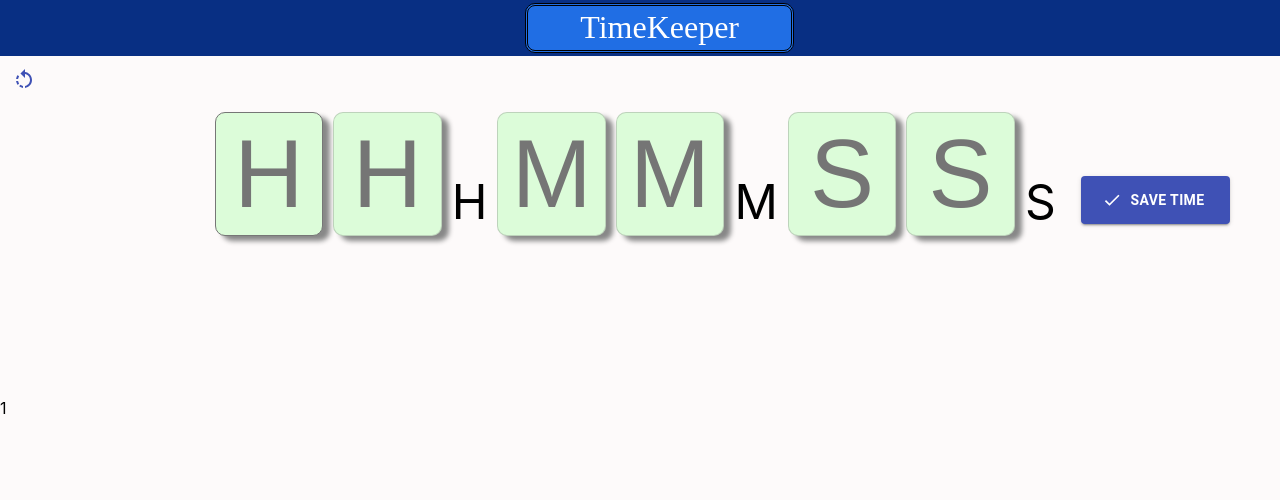
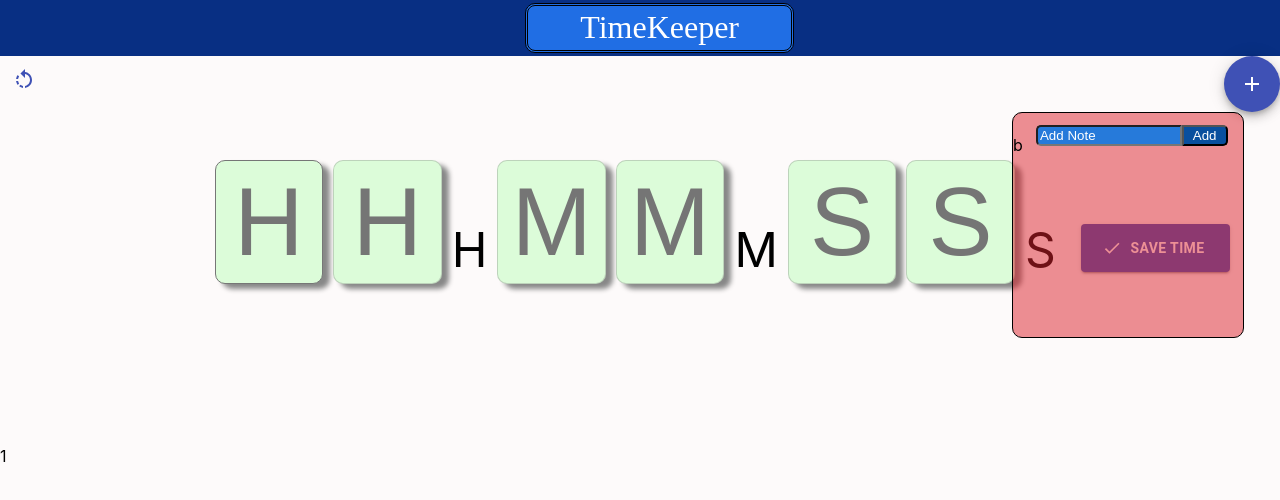
Before and after one commit to rupamswain1/timeKeeper, a React (Create React App) app in the folder timekeeper-frontend/: page / in a window 1280 px wide. Shown: the top 500 px of the page. Built offline with nearby package versions, Linux system fonts and the light colour scheme.

Commit message:
note containee

```diff
--- /dev/null
+++ b/timekeeper-frontend/src/components/notesContainer/NotesContainer.component.jsx
@@ -0,0 +1,16 @@
+import React from 'react';
+import './NotesContainer.style.scss';
+
+const NotesContainer=()=>{
+    return(
+        <div className='notesContanerMain'>
+            <div className='notesInput'>
+                <input type='text' placeholder='Add Note' className='noteInputs'></input>
+                <button className='addNoteBtn'>Add</button>
+            </div>
+            <div className='notesCollection'>b</div>
+        </div>
+    )
+}
+
+export default NotesContainer;
--- /dev/null
+++ b/timekeeper-frontend/src/components/notesContainer/NotesContainer.style.scss
@@ -0,0 +1,41 @@
+.notesContanerMain{
+    position: absolute;
+    display: block;
+    border-style: solid;
+    border-width: 1px;
+    border-radius: 10px;
+    width:410%;
+    right: 65%;
+    height: 400%;
+    background-color: rgba(220,35,44,0.5);
+    z-index: 2;
+    .notesInput{
+        position: relative;
+        top: 5%;
+        align-items: center;
+        .noteInputs{
+            position: relative;
+            width: 60%;
+            left:10%;
+            background-color: rgba(38, 122, 218);
+            border-top-left-radius: 5px;
+            border-bottom-left-radius:5px;
+        }
+        ::placeholder{
+            color: white;
+        }
+        .addNoteBtn{
+            position: relative;
+            width: 20%;
+            left:10%;
+            background-color:  rgb(9, 79, 158);
+            color: white;
+            border-top-right-radius: 5px;
+            border-bottom-right-radius: 5px;
+        }
+    }
+    .notesCollection{
+        position: relative;
+        width:98%;
+    }
+}
--- a/timekeeper-frontend/src/components/timeComparisonBarChart/timeComparisonBarChart.js
+++ b/timekeeper-frontend/src/components/timeComparisonBarChart/timeComparisonBarChart.js
@@ -36,7 +36,7 @@ const TimeComparisonBarChart=()=>{
           actualTime=(-1*TotalTimeReducer.totalTime[TotalTimeReducer.key][originalTimeKey])+TotalTimeReducer.originalTime[TotalTimeReducer.key][originalTimeKey]
     }
     else{
-        actualTime=TotalTimeReducer.totalTime[TotalTimeReducer.key][originalTimeKey];
+        actualTime=TotalTimeReducer.originalTime[TotalTimeReducer.key][originalTimeKey]-TotalTimeReducer.totalTime[TotalTimeReducer.key][originalTimeKey];
     }
     chartLabels.push('Actual Total Time');
     taskHour.push((actualTime/3600).toFixed(3));
--- a/timekeeper-frontend/src/components/timeTrackLineChart/TimeTrackLineChart.component.jsx
+++ b/timekeeper-frontend/src/components/timeTrackLineChart/TimeTrackLineChart.component.jsx
@@ -44,7 +44,7 @@ const TimeTrackerLineChart=()=>{
                  actualTime=(-1*data[k].totalTimeData.totalTime[keyLocal][totalTimeKey])+data[k].totalTimeData.originalTime[keyLocal][totalTimeKey]
              }
               else{
-              actualTime=data[k].totalTimeData.totalTime[keyLocal][totalTimeKey]
+              actualTime=data[k].totalTimeData.originalTime[keyLocal][totalTimeKey]-data[k].totalTimeData.totalTime[keyLocal][totalTimeKey]
               }
              TotalTimeData.data.push((actualTime/3600).toFixed(3))
            }
--- a/timekeeper-frontend/src/pages/homePage/HomePage.style.scss
+++ b/timekeeper-frontend/src/pages/homePage/HomePage.style.scss
@@ -5,6 +5,12 @@
     width:100%;
     height: 100%;
     // /overflow: auto;
+    .openNotes{
+        position: relative;
+        float: right;
+        top:-6%;
+    }
+
     .totalTimeContainer{
         display: flex;
         width:100%;
--- a/timekeeper-frontend/src/pages/homePage/Homepage.component.jsx
+++ b/timekeeper-frontend/src/pages/homePage/Homepage.component.jsx
@@ -6,13 +6,15 @@ import ToDoTaskContainer from '../../components/toDoTaskContainer/ToDoTaskContai
 import CompletedTaskListContainer from '../../components/completedTaskListContainer/CompletedTaskListContainer.component';
 import RemainderContainer from '../../components/remainderContainer/RemainderContainer.component'
 import FinishDayButton from '../../components/finishDayButton/FinishDayButton.component'
+import NotesContainer from '../../components/notesContainer/NotesContainer.component'
 
 import DoughnutChart from '../../doughnutChart/DoughnutChart.component'
 import TimeComparisonBarChart from '../../components/timeComparisonBarChart/timeComparisonBarChart';
 import TimeTrackerLineChart from '../../components/timeTrackLineChart/TimeTrackLineChart.component'
 import RotateLeftIcon from '@material-ui/icons/RotateLeft';
 import IconButton from '@material-ui/core/IconButton';
-
+import Fab from '@material-ui/core/Fab';
+import AddIcon from '@material-ui/icons/Add';
 import {removeAllTask} from '../../redux/task/Task.action';
 import {removeAllTime} from '../../redux/totalTime/TotalTime.action';
 import './HomePage.style.scss'
@@ -32,6 +34,12 @@ const HomePage=()=>{
             <div className='restoreReducer'>
                 <IconButton aria-label="reset"  color="primary" onClick={reset}><RotateLeftIcon/></IconButton>
 
+            </div>
+            <div className='openNotes'>
+                <Fab color="primary" aria-label="add">
+                     <AddIcon />
+                </Fab>
+                <NotesContainer className='notesContainerMainHome'/>
             </div>
             <div className='totalTimeContainer'>
                 <TotalTargetTime/>
```
